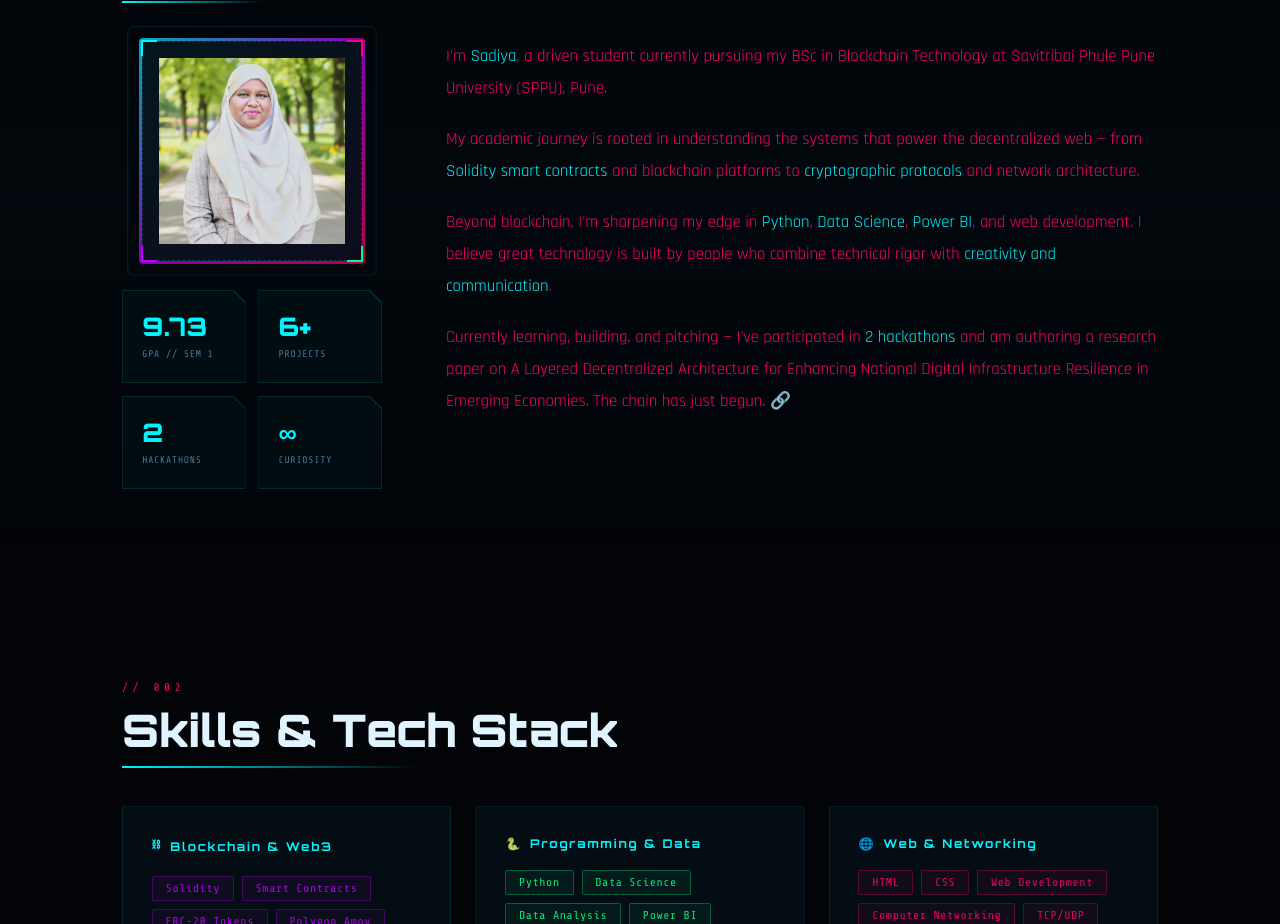
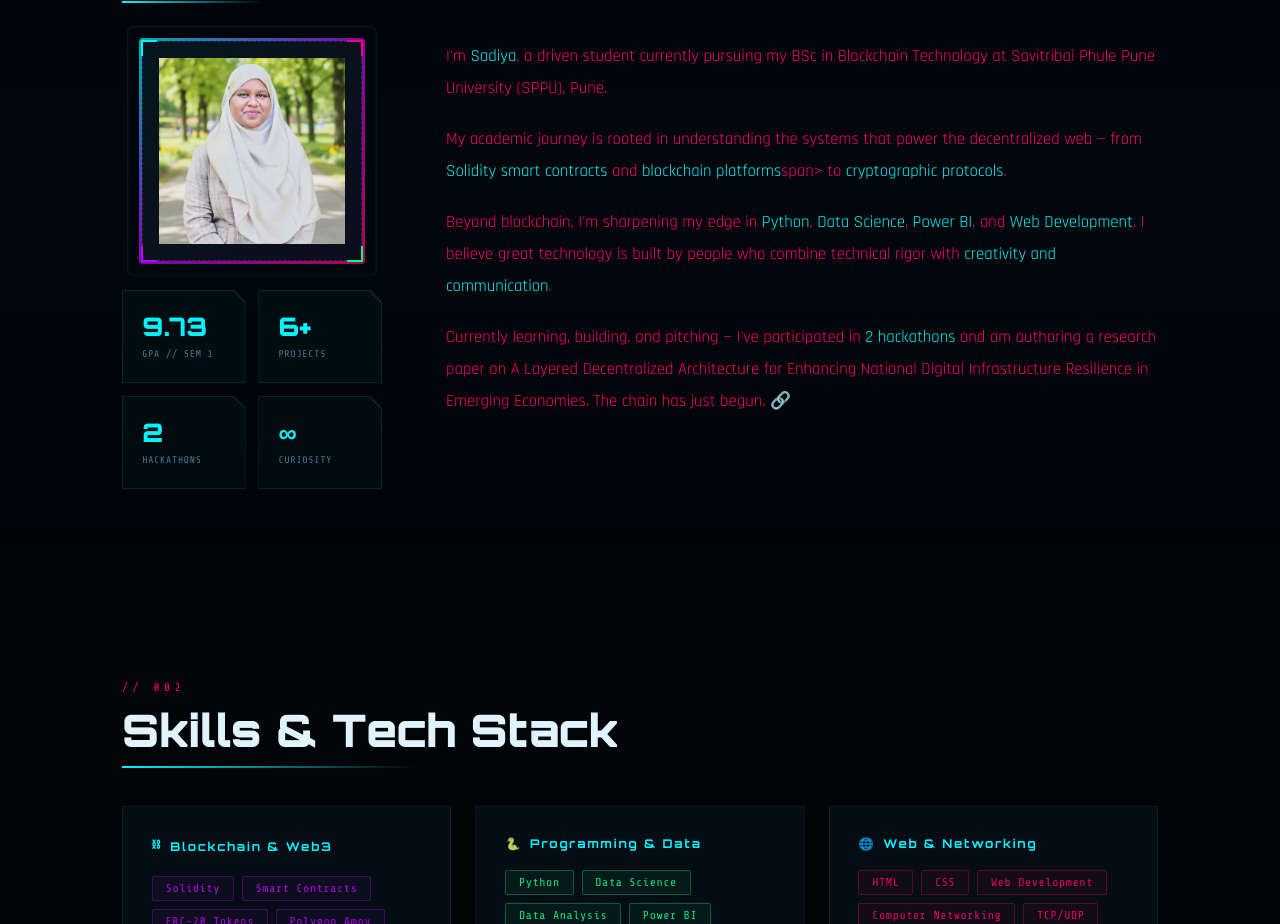
Before and after one commit to sadiyamulani03/Portfolio, a plain HTML site: page index.html in a window 1280 px wide. Shown: the part 980-1904 px from the top of the page. Drawn offline with nearby package versions, Linux system fonts and the light colour scheme.

Commit message:
Update index.html

```diff
--- a/index.html
+++ b/index.html
@@ -298,8 +298,8 @@
       </div>
       <div class="about-text">
         <p>I'm <span>Sadiya</span>, a driven student currently pursuing my BSc in Blockchain Technology at Savitribai Phule Pune University (SPPU), Pune.</p>
-        <p>My academic journey is rooted in understanding the systems that power the decentralized web — from <span>Solidity smart contracts</span> and blockchain platforms to <span>cryptographic protocols</span> and network architecture.</p>
-        <p>Beyond blockchain, I'm sharpening my edge in <span>Python</span>, <span>Data Science</span>, <span>Power BI</span>, and web development. I believe great technology is built by people who combine technical rigor with <span>creativity and communication</span>.</p>
+        <p>My academic journey is rooted in understanding the systems that power the decentralized web — from <span>Solidity smart contracts</span> and <span>blockchain platforms</span>span> to <span>cryptographic protocols</span>.</p>
+        <p>Beyond blockchain, I'm sharpening my edge in <span>Python</span>, <span>Data Science</span>, <span>Power BI</span>, and <span>Web Development</span>. I believe great technology is built by people who combine technical rigor with <span>creativity and communication</span>.</p>
         <p>Currently learning, building, and pitching — I've participated in <span>2 hackathons</span> and am authoring a research paper on A Layered Decentralized Architecture for Enhancing National Digital Infrastructure Resilience in Emerging Economies. The chain has just begun. 🔗</p>
       </div>
     </div>
```
